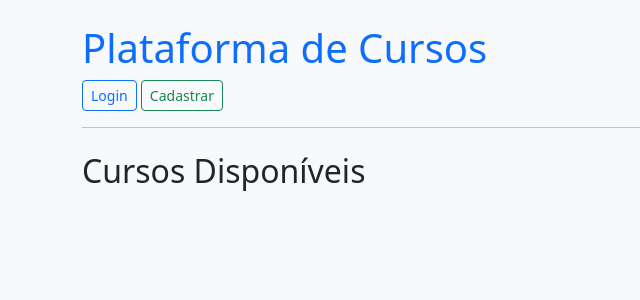
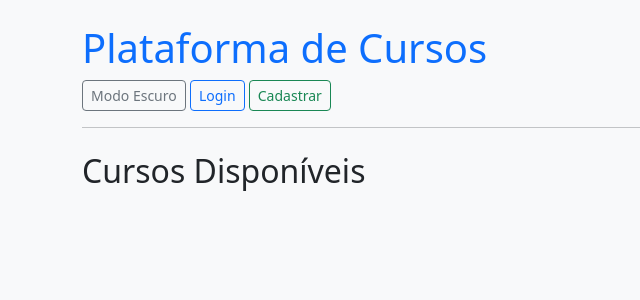
Before and after one commit to leovieirad/Projeto-PlataformaCursos-Django, a Django app: page / in a window 1280 px wide. Shown: the top 300 px of the page, without its empty margins (0-640 px from the left). Run offline with Django 5.2, Linux system fonts and the light colour scheme; data that the repository does not hold is empty.

Commit message:
Adicionando botão de modo escuro com Bootstrap e localStorage

```diff
--- a/templates/base.html
+++ b/templates/base.html
@@ -8,11 +8,12 @@
 </head>
 
 </head>
-<body class="bg-light text-dark">
+<body id="body" class="bg-light text-dark">
     <div class="container mt-4">
         <header class="mb-4">
             <h1 class="text-primary">Plataforma de Cursos</h1>
             <nav class="mb-3">
+                <button id="toggle-theme" class="btn btn-sm btn-outline-secondary">Modo Escuro</button>
                 {% if user.is_authenticated %}
                     Olá, <strong>{{ user.username }}</strong> |
                     <a href="{% url 'meus_cursos' %}" class="btn btn-sm btn-outline-primary">Meus Cursos</a>
@@ -27,6 +28,36 @@
 
         {% block content %}{% endblock %}
     </div>
+
+<script>
+    const body = document.getElementById('body');
+    const toggleBtn = document.getElementById('toggle-theme');
+
+    // Recupera tema do localStorage
+    const theme = localStorage.getItem('theme');
+    if (theme === 'dark') {
+        body.classList.remove('bg-light', 'text-dark');
+        body.classList.add('bg-dark', 'text-light');
+        toggleBtn.textContent = 'Modo Claro';
+    }
+
+    toggleBtn.addEventListener('click', () => {
+        if (body.classList.contains('bg-light')) {
+            // Ativa modo escuro
+            body.classList.remove('bg-light', 'text-dark');
+            body.classList.add('bg-dark', 'text-light');
+            toggleBtn.textContent = 'Modo Claro';
+            localStorage.setItem('theme', 'dark');
+        } else {
+            // Volta para modo claro
+            body.classList.remove('bg-dark', 'text-light');
+            body.classList.add('bg-light', 'text-dark');
+            toggleBtn.textContent = 'Modo Escuro';
+            localStorage.setItem('theme', 'light');
+        }
+    });
+</script>
+
 </body>
 
 </html>
```
